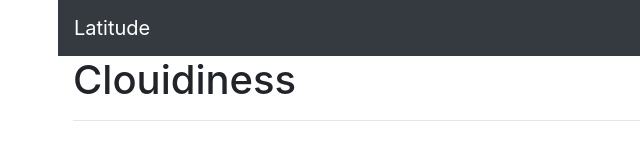
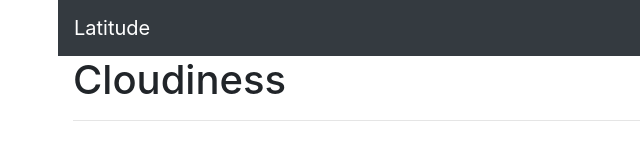
Before and after one commit to peterjorphan/11-Web, a plain HTML site: page cloudiness.html in a window 1280 px wide. Shown: the top 167 px of the page, 27-667 px from the left. Drawn offline with nearby package versions, Linux system fonts and the light colour scheme.

Commit message:
fixed spelling

```diff
--- a/cloudiness.html
+++ b/cloudiness.html
@@ -52,7 +52,7 @@
       <div class="row">
           <div class="col-md-8">
             <div class="container-fluid">
-              <h1>Clouidiness</h1>
+              <h1>Cloudiness</h1>
               <hr>
               <img src="Resources/assets/images/Fig3.png" class="img-fluid" >
               <p>There is no strong relationship between latitude and cloudiness.
```
